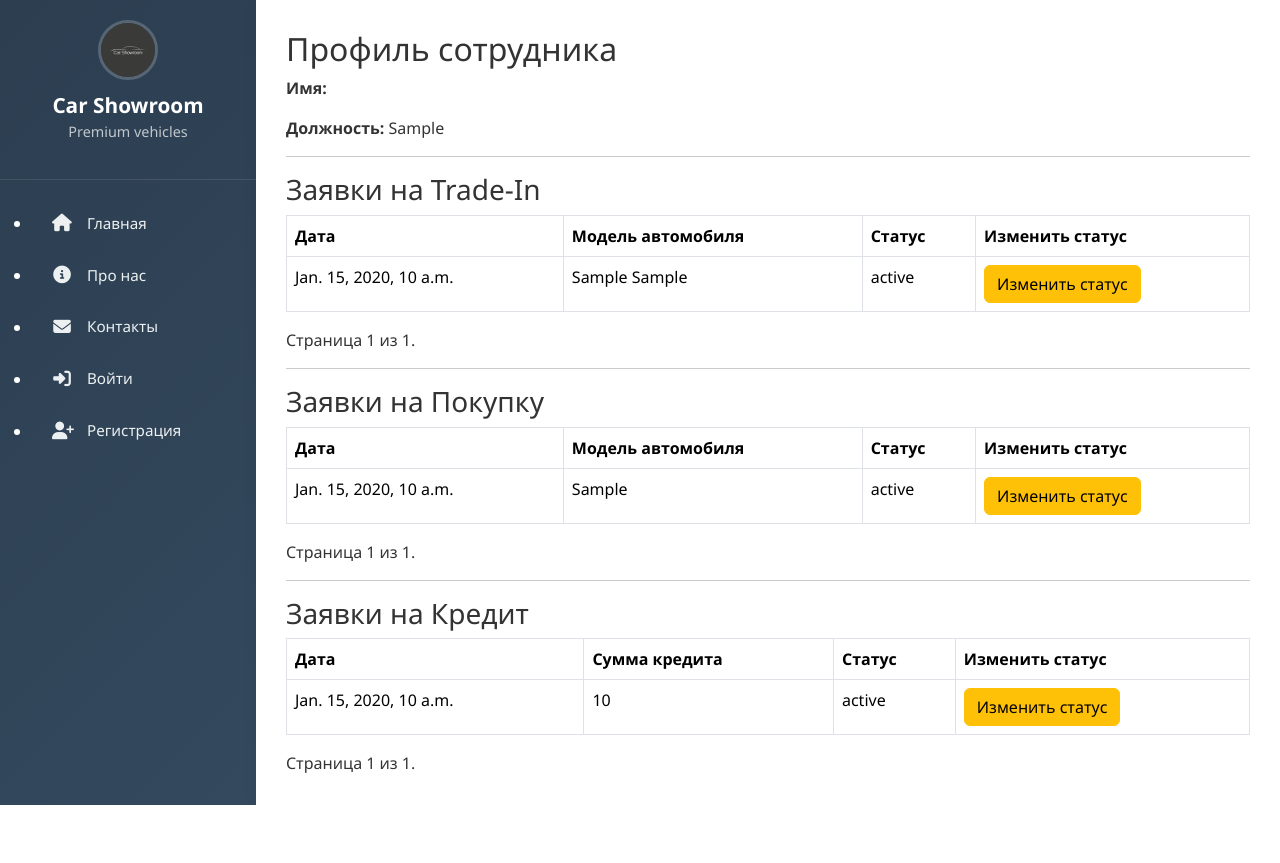
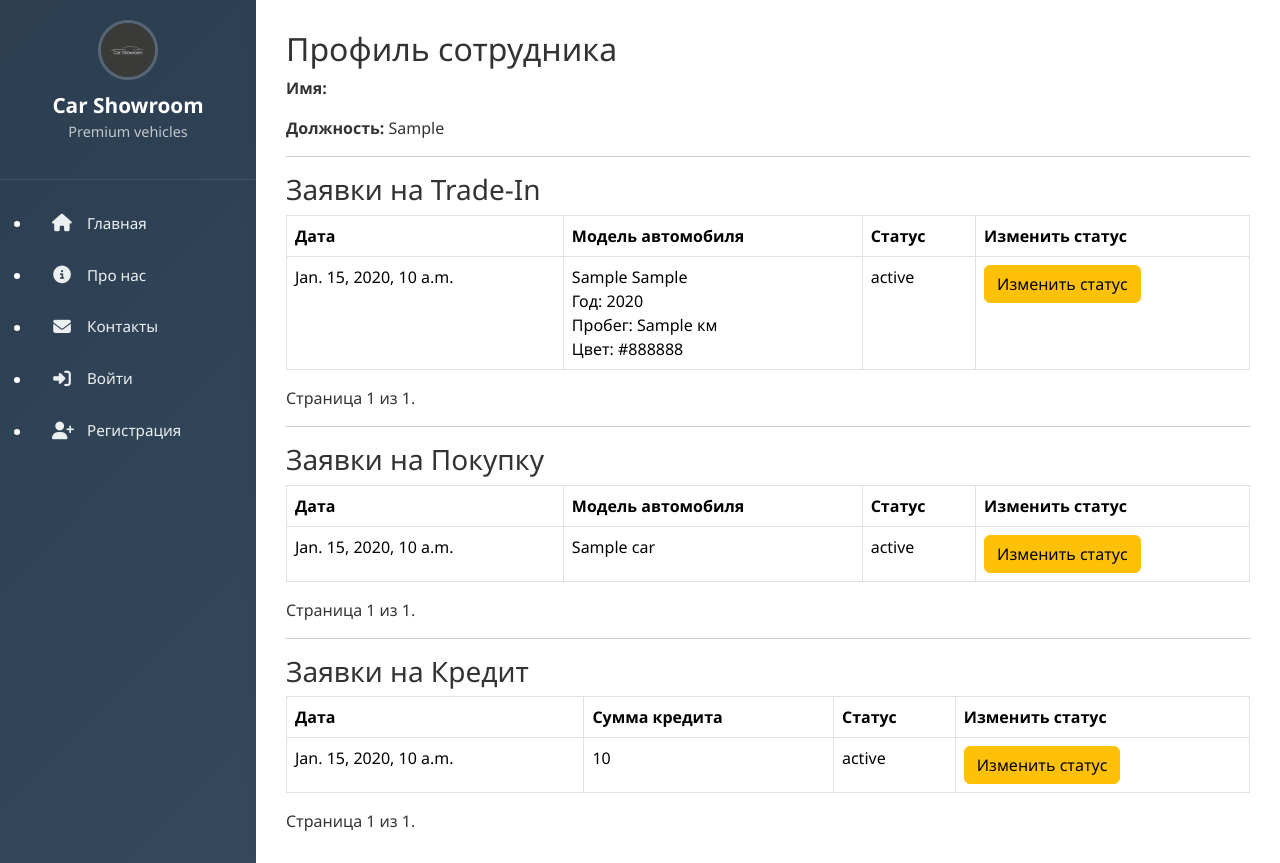
Before and after one commit to remalQ/carshowroom, a Django app: template carshowroom/main/templates/main/sales_profile.html in a window 1280 px wide. Before the commit the page ends 805 px from the top, so only its background shows below. Run offline with Django 5.2, Linux system fonts and the light colour scheme; data comes from the database, SQL or seed files in the repository; both versions use the stored data as it was after the commit; tables that the repository leaves empty hold one stand-in row (values such as "Sample post"); the template is opened without the code that fills it: values that come from a table or form of the project are taken from there, most other values are stand-ins (such as "Sample title", 1, 10 or a date in 2020).

Commit message:
The CarShowroom project is finished (ver. 1.1)

```diff
--- a/carshowroom/main/models.py
+++ b/carshowroom/main/models.py
@@ -57,11 +57,15 @@
 
     user = models.ForeignKey(settings.AUTH_USER_MODEL, on_delete=models.CASCADE)
     car = models.ForeignKey('Car', on_delete=models.CASCADE)
+    configuration = models.ForeignKey('CarConfiguration', on_delete=models.SET_NULL, null=True, blank=True)  # Добавлено!
     order_date = models.DateTimeField(auto_now_add=True)
     status = models.CharField(max_length=20, choices=STATUS_CHOICES, default='pending')
 
     def __str__(self):
-        return f"Заказ {self.car} — {self.get_status_display()}"
+        base = f"Заказ {self.car}"
+        if self.configuration:
+            base += f" ({self.configuration.color}, {self.configuration.engine_type})"
+        return f"{base} — {self.get_status_display()}"
 
     class Meta:
         ordering = ['-order_date']
@@ -142,7 +146,7 @@
     available = models.BooleanField(default=True)  # Доступность комплектации
 
     def __str__(self):
-        return f"{self.car.model} - {self.color}, {self.engine_type}"
+        return f"{self.car.model} ({self.color}, {self.engine_type})"
 
 
 class CustomUser(AbstractUser):
--- a/carshowroom/main/templates/main/profile.html
+++ b/carshowroom/main/templates/main/profile.html
@@ -77,7 +77,7 @@
       {% for r in purchase_page_obj %}
         <tr>
           <td>{{ r.order_date }}</td>
-          <td>{{ r.car_model }}</td>
+          <td>{{ r.car }}</td>
           <td class="text-{{ r.get_status_class }}">{{ r.get_status_display }}</td>
         </tr>
       {% endfor %}
--- a/carshowroom/main/templates/main/sales_profile.html
+++ b/carshowroom/main/templates/main/sales_profile.html
@@ -29,7 +29,12 @@
             {% for r in tradein_page_obj %}
                 <tr>
                     <td>{{ r.created_at }}</td>
-                    <td>{{ r.current_car_brand }} {{ r.current_car_model }}</td>
+                    <td>
+                        {{ r.current_car_brand }} {{ r.current_car_model }}<br>
+                        Год: {{ r.current_car_year }}<br>
+                        Пробег: {{ r.current_car_mileage }} км<br>
+                        Цвет: {{ r.current_car_color }}
+                    </td>
                     <td class="text-{{ r.get_status_class }}">{{ r.get_status_display }}</td>
                     <td>
                         <a href="{% url 'change_status' 'tradein' r.id %}" class="btn btn-warning">Изменить статус</a>
@@ -76,7 +81,9 @@
             {% for r in purchase_page_obj %}
                 <tr>
                     <td>{{ r.order_date }}</td>
-                    <td>{{ r.car_model }}</td>
+                    <td>
+                        {{ r.car }}<br>
+                    </td>
                     <td class="text-{{ r.get_status_class }}">{{ r.get_status_display }}</td>
                     <td>
                         <a href="{% url 'change_status' 'purchase' r.id %}" class="btn btn-warning">Изменить статус</a>
```
Also changed, not shown: carshowroom/db.sqlite3, carshowroom/main/migrations/0002_carorder_configuration_alter_application_status_and_more.py (added).
